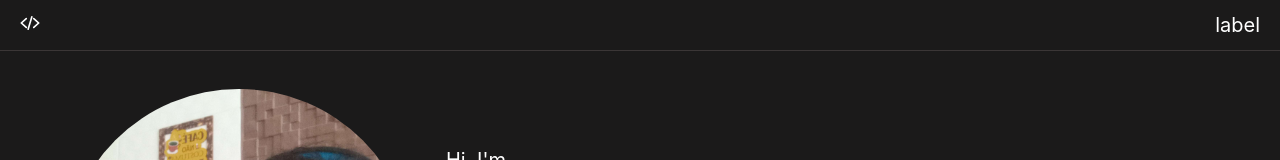
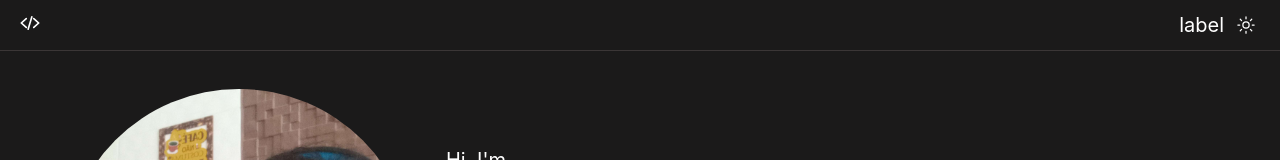
Before and after one commit to ErickSasaki/portfolio, a React (Create React App) app: page / in a window 1280 px wide. Shown: the top 160 px of the page. Built offline with nearby package versions, Linux system fonts and the light colour scheme.

Commit message:
feat: toggle theme

```diff
--- a/src/App.scss
+++ b/src/App.scss
@@ -10,6 +10,18 @@
         text-decoration: none;
         color: inherit;
     }
+
+    button.icon {
+        border: none;
+        background-color: inherit;
+        color: var(--app-color-text);
+        display: flex;
+        align-items: center;
+        justify-content: center;
+        font-size: 20px;
+        padding: 4px;
+        cursor: pointer;
+    }
 }
 
 html {
--- /dev/null
+++ b/src/components/ThemeToggle/ThemeToggle.tsx
@@ -0,0 +1,25 @@
+import { IoMoonOutline, IoSunnyOutline } from 'react-icons/io5';
+import useTheme from '../../hooks/useTheme';
+import './ThemeToggle.scss';
+
+function ThemeToggle() {
+    const { changeTheme, theme } = useTheme();
+
+    const toggleTheme = () => {
+        changeTheme(theme === 'dark' ? 'light' : 'dark');
+    };
+
+    return (
+        <div className='theme-toggle'>
+            <button className='icon' onClick={toggleTheme}>
+                {theme === 'dark' ? (
+                    <IoSunnyOutline />
+                ) : (
+                    <IoMoonOutline />
+                )}
+            </button>
+        </div>
+    );
+}
+
+export default ThemeToggle;
--- a/src/content/Header/Header.scss
+++ b/src/content/Header/Header.scss
@@ -32,5 +32,12 @@
         display: flex;
         justify-content: space-between;
         align-items: center;
+
+        .content {
+            height: 100%;
+            display: flex;
+            align-items: center;
+            gap: 8px;
+        }
     }
 }
--- a/src/content/Header/Header.tsx
+++ b/src/content/Header/Header.tsx
@@ -1,7 +1,8 @@
 import { IoCodeSlash } from "react-icons/io5";
 import './Header.scss';
-import { ReactElement, useEffect } from 'react';
+import { ReactElement } from 'react';
 import useTheme from "../../hooks/useTheme";
+import ThemeToggle from "../../components/ThemeToggle/ThemeToggle";
 
 type LabelOrElement = string | ReactElement;
 
@@ -18,6 +19,10 @@ function Header() {
             key: 0,
             labelOrElement: 'label',
         },
+        {
+            key: 1,
+            labelOrElement: <ThemeToggle />
+        },
     ];
 
     return (
@@ -27,13 +32,19 @@ function Header() {
                     <IoCodeSlash />
                 </a>
 
-                {headerContent.map((content) => (
-                    <a href={content.link} key={content.key}>
-                        {typeof content.labelOrElement === 'string'
-                            ? <p> {content.labelOrElement} </p>
-                            : <> {content.labelOrElement} </>}
-                    </a>
-                ))}
+                <div className="content">
+                    {headerContent.map((content) => (
+                        <>
+                            {typeof content.labelOrElement === 'string' ? (
+                                <a href={content.link} key={content.key}>
+                                    <p> {content.labelOrElement} </p>
+                                </a>
+                            ) : (
+                                <> {content.labelOrElement} </>
+                            )}
+                        </>
+                    ))}
+                </div>
             </nav>
         </header>
     )
--- a/src/hooks/useTheme.tsx
+++ b/src/hooks/useTheme.tsx
@@ -1,11 +1,27 @@
-import { useEffect } from "react";
+import { useEffect, useState } from "react";
 
 type ThemeOptions = 'light' | 'dark';
 
-function useTheme(theme: ThemeOptions) {
+function useTheme() {
+    const [theme, setTheme] = useState<ThemeOptions>();
+
+    const changeTheme = (theme: ThemeOptions) => {
+        document.body.setAttribute('theme', theme);
+        setTheme(theme);
+    };
+
+    const getTheme = (): ThemeOptions => {
+        return document.body.getAttribute('theme') as ThemeOptions || 'dark';
+    }
+
     useEffect(() => {
-        document.body.setAttribute('theme', theme);
-    }, [theme]);
+        setTheme(getTheme());
+    }, [])
+
+    return {
+        theme,
+        changeTheme,
+    };
 }
 
 export default useTheme;
--- a/src/theme/Colors.scss
+++ b/src/theme/Colors.scss
@@ -1,4 +1,5 @@
 :root {
+    // default dark theme
     --app-color-text: white;
     --app-color-subtext: #bbbbbb;
     --app-color-background: #1b1a1a;
```
Also changed, not shown: src/components/Avatar/Avatar.tsx (+5 -5 lines), src/components/ThemeToggle/ThemeToggle.scss (added).
